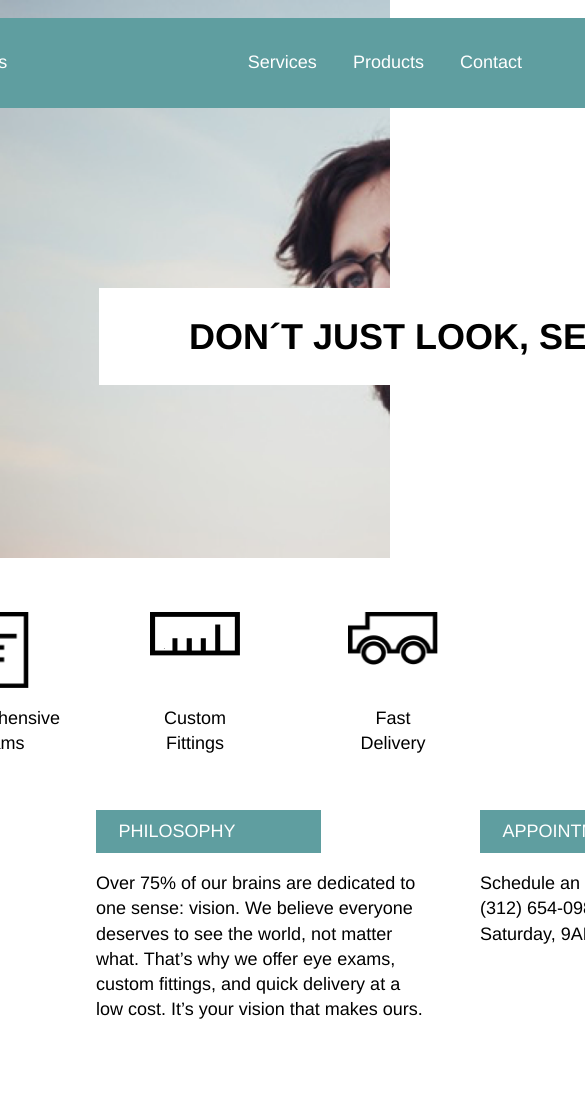
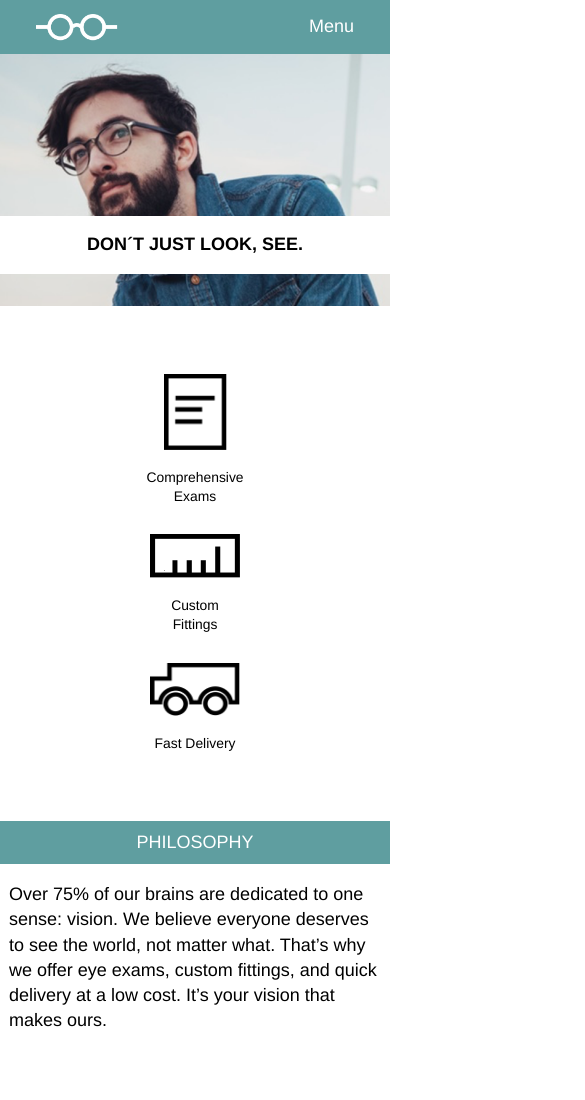
Before and after one commit to sebastianschipper/tortoiseshell, a plain HTML site: page index.html in a window 390 px wide. Shown: the top 1100 px of the page, 585 px wide, since content can reach past the window. Drawn offline with Linux system fonts and the light colour scheme.

Commit message:
CSS Final Commit

```diff
--- a/resources/css/style.css
+++ b/resources/css/style.css
@@ -20,13 +20,13 @@ header {
   background-image: url(../../resources/images/glasses-bg.png);
   height: 31rem;
   background-repeat: no-repeat;
+  background-position: center;
   background-size: cover;
 }
 .toparea {
   background-color: cadetblue;
   margin-top: 1rem;
   color: white;
-  padding: 1rem 0rem;;
   height: 3rem;
 }
 .logo {
@@ -47,6 +47,9 @@ nav {
 nav span {
   padding-left: 2rem;
 }
+.mobile_nav {
+  display: none;
+}
 .topbox {
   background-color: white;
   padding: 1.5rem 5rem;
@@ -60,8 +63,6 @@ nav span {
 /*Main Content Section Styles*/
 .main1 {
   display: flex;
-  align-items: center;
-  align-content: space-between;
   justify-content: center;
   margin-top: 3rem;
   height: 8rem;
@@ -73,7 +74,6 @@ nav span {
   width: 5rem;
   align-items: center;
   text-align: center;
-  height: 8rem;
   justify-content: space-between;
 }
 .image {
@@ -118,3 +118,95 @@ footer img {
 footer span {
   padding-left: 1rem;
 }
+
+/*Responsive Styles*/
+
+@media only screen and (max-width: 960px) {
+  .site-container {
+    width: 100%;
+  }
+  .main2 {
+    width: 100%;
+  }
+  .main1 {
+    width: 100%;
+  }
+  .toparea {
+    margin-top: 0rem;
+  }
+  .topbox {
+    padding: 0.75rem 4rem;
+    font-size: 1.33rem;
+    line-height: 1.2;
+    margin-top: 5rem;
+    margin-right: 2rem;
+  }
+  header {
+    height: 22rem;
+  }
+  .mobile_nav {
+    display: none;
+  }
+}
+
+@media only screen and (max-width: 640px) {
+  .logo span {
+    display: none;
+  }
+  nav {
+    display: none;
+  }
+  .mobile_nav {
+    display: inline-flex;
+  }
+  header {
+    height: 17rem;
+    background-position: 20%;
+  }
+  .topbox {
+    padding: 1rem 4rem;
+    font-size: 1rem;
+    margin-top: 9rem;
+    width: 100%;
+    margin-right: 0rem;
+    text-align: center;
+  }
+  .main1 {
+    flex-direction: column;
+    height: auto;
+    align-items: center;
+    margin: 3.77rem 0rem;
+  }
+  .advantages p {
+    font-size: 0.77rem;
+    padding-top: 1rem;
+  }
+  .image {
+    padding-top: 1.54rem;
+  }
+  .main2 {
+    flex-direction: column;
+    padding-top: 0rem;
+  }
+  .infobox {
+    width: 100%;
+    margin-bottom: 4rem;
+  }
+  .infobox p {
+    padding: 0rem 0.5rem;
+  }
+  .title {
+    max-width: 100%;
+    text-align: center;
+  }
+  footer span {
+    display: none;
+  }
+  footer img {
+    padding: 0rem;
+  }
+  footer {
+    width: 100%;
+    justify-content: center;
+  }
+}
```
